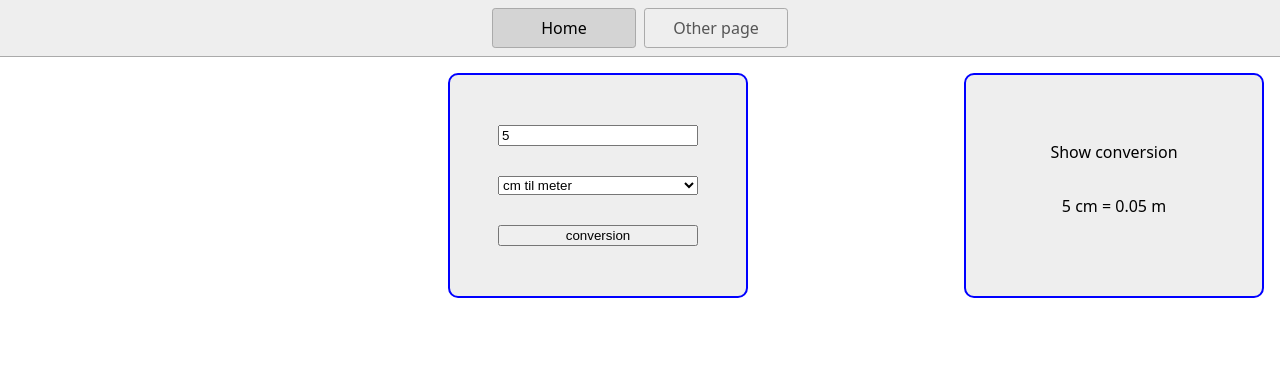
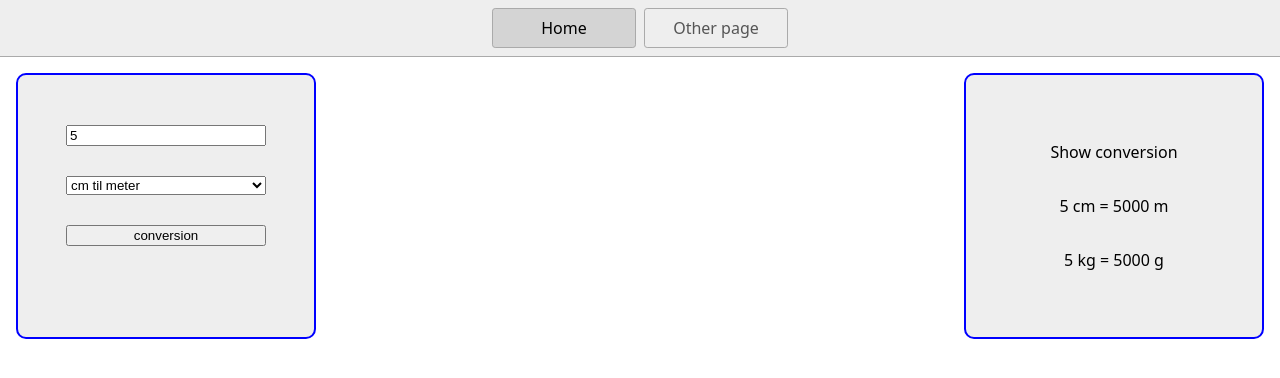
Before and after one commit to MaksymDramaretskyi-1/stackblitz-starters-JS, a website: page index.html in a window 1280 px wide. Both pictures are taken after typing "5" into the empty fields and a click on the button "conversion". Drawn offline with Linux system fonts and the light colour scheme.

Commit message:
coding js after fixed bug

```diff
--- a/index.html
+++ b/index.html
@@ -18,9 +18,6 @@
     </nav>
     <main>
 
-
-      <h4></h4>
-      <div></div>
       <form>
 
         <input type="number" id="inputValue" placeholder="Input value">
@@ -37,7 +34,8 @@
 
       <div class="block-message-show">
         <div><p>Show conversion</p></div>
-        <p id="result"></p>
+        <p id="resultFirst"></p>
+        <p id="resultSecondary"></p>
       </div>
 
     </main>
--- a/script.js
+++ b/script.js
@@ -50,7 +50,8 @@
 
 let inputValueUser = document.getElementById("inputValue");
 let conversionSelect = document.getElementById("conversionType");
-let resultParagraph =  document.getElementById("result");
+let resultFirst =  document.getElementById("resultFirst");
+let resultSecondary = document.getElementById("resultSecondary")
 let convertButton = document.getElementById("convertButton");
 
 function convert () {
@@ -60,19 +61,18 @@
 
 
   if (isNaN(value)) {
-    resultParagraph.textContent = "Пожалуйста, введите корректное число.";
+    resultFirst.textContent = "Пожалуйста, введите корректное число.";
     return;
   }
 
 
-  if (type === "cmToM") {
+  if (type === "cmToM" || type === "kgToG") {
     result = value / 100;
-    resultParagraph.textContent = `${value} cm = ${result} m`;
-  } else if (type === "kgToG") {
     result = value * 1000;
-    resultParagraph.textContent = `${value} kg = ${result} g`;
+    resultFirst.textContent = `${value} cm = ${result} m`;
+    resultSecondary.textContent = `${value} kg = ${result} g`;
   } else {
-    resultParagraph.textContent = "Неизвестный тип конвертации.";
+    resultFirst.textContent = "Неизвестный тип конвертации.";
   }
 
   event.preventDefault();
```
